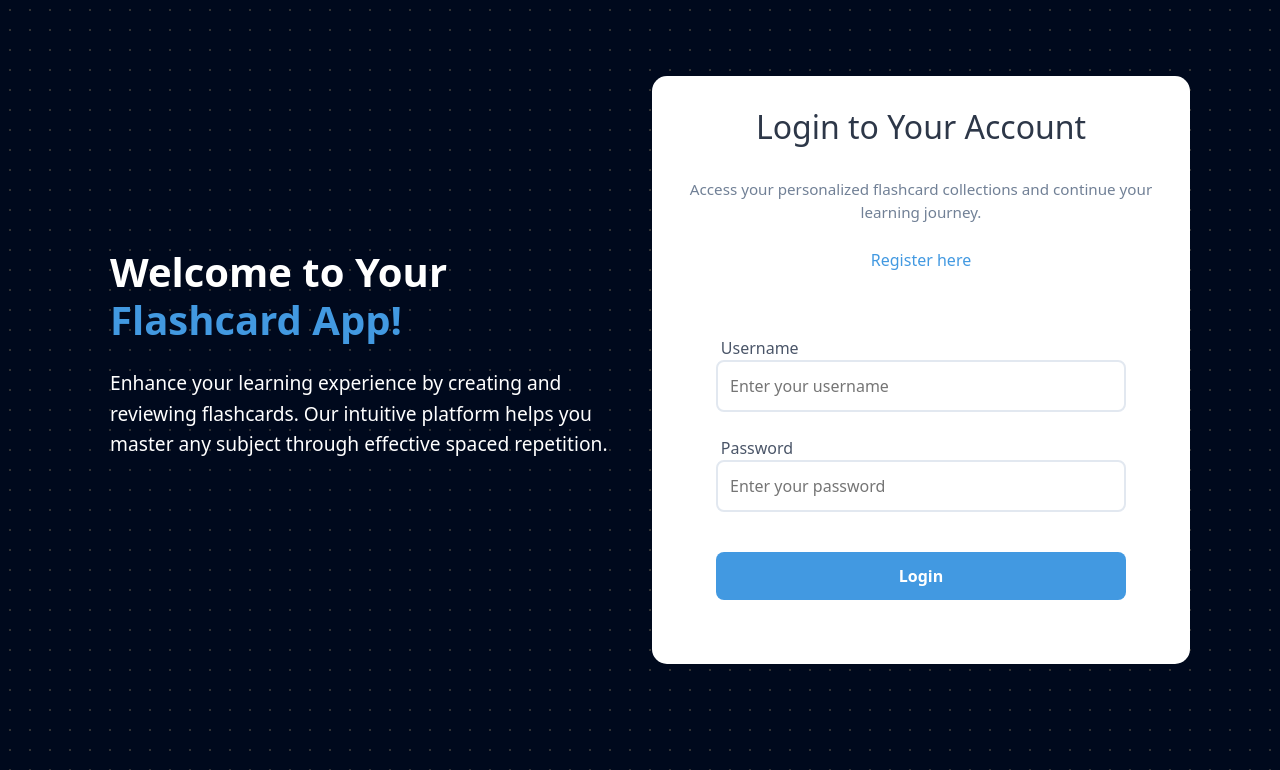
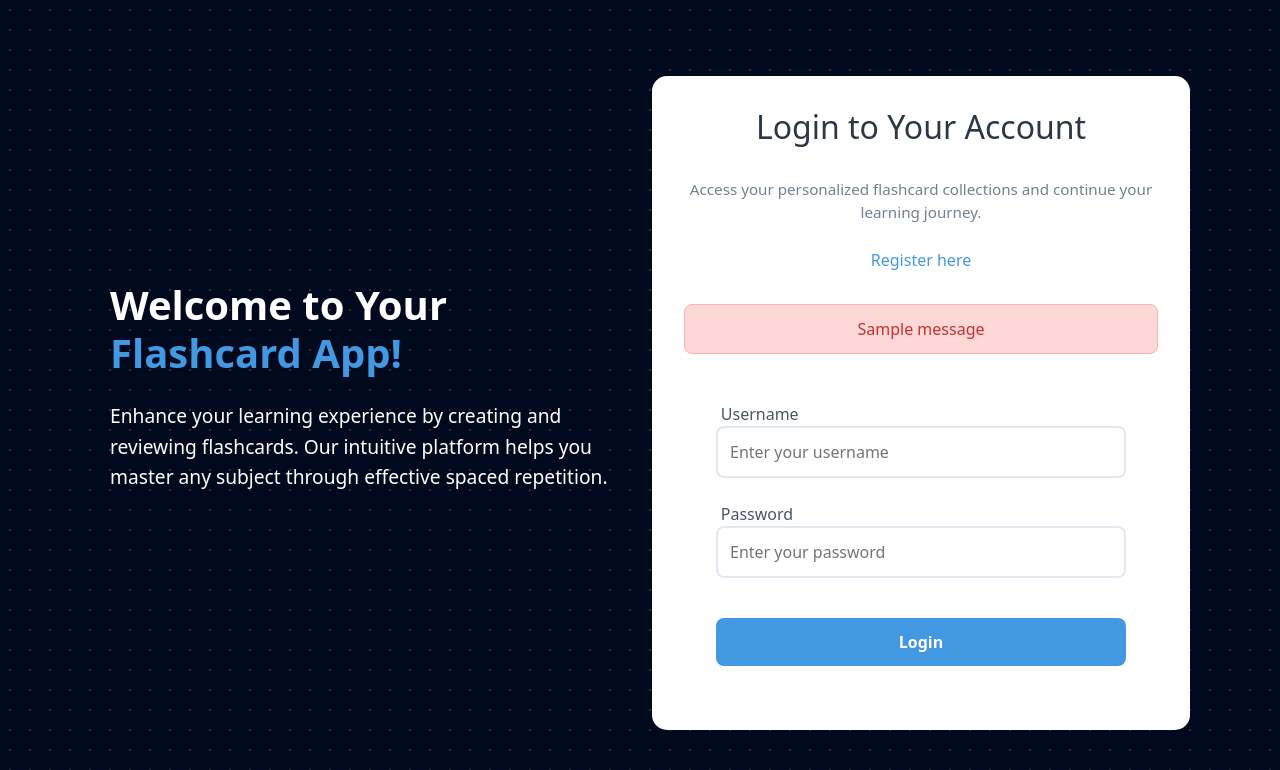
Before and after one commit to nberdi/Flashcard-App, a Flask app: a page that uses templates/welcome_page.html in a window 1280 px wide. Shown: the top 770 px of the page. Run offline with Flask 3, Linux system fonts and the light colour scheme; tables that the repository leaves empty hold one stand-in row (values such as "Sample post"); one stand-in notice (Sample message) is shown.

Commit message:
added flash message container and styled it

```diff
--- a/static/css/style.css
+++ b/static/css/style.css
@@ -205,14 +205,19 @@ nav {
     margin-bottom: 2rem;
     line-height: 1.6;   /* space between words */
 }
-
+.alert {
+    padding: 0.75rem 1.25rem;
+    border-radius: 8px;
+    background-color: #fed7d7;
+    color: #c53030;
+    border: 1px solid #feb2b2;
+}
 .authentication_container {
     background: white;
     border-radius: 15px;
     padding: 2rem;
     margin: 3.5rem auto;
 }
-
 .form_header {
     text-align: center;
     margin-bottom: 2rem;
@@ -224,7 +229,6 @@ nav {
     margin-bottom: 1.5rem;
     text-align: center;
 }
-
 .register_link_container {
     text-align: center;
     margin-bottom: 2rem;
@@ -236,13 +240,11 @@ nav {
 .register_link:hover {
     text-decoration: underline;
 }
-
 .authentication_form {
     background: white;
     padding: 2rem;
     border-radius: 10px;
 }
-
 .form_container {
     margin-bottom: 1.5rem;
     text-align: left;
@@ -257,7 +259,6 @@ nav {
     padding: 0.75rem;
     width: 100%;
 }
-
 .submit_btn {
     background-color: #4299e1;
     color: white;
@@ -268,19 +269,16 @@ nav {
     width: 100%;
     margin-top: 1rem;
 }
-
 .submit_btn:hover {
     background-color: #3182ce;
     transform: translateY(-1px);
 }
-
 .login_link {
     text-align: center;
     color: #4299e1;
     text-decoration: none;
     font-weight: 500;
 }
-
 .login_link:hover {
     text-decoration: underline;
 }
--- a/templates/welcome_page.html
+++ b/templates/welcome_page.html
@@ -18,6 +18,13 @@
                     <div class="register_link_container">
                         <a href="{{ url_for('register') }}" class="register_link">Register here</a>
                     </div>
+                    {% with messages = get_flashed_messages() %}
+                        {% if messages %}
+                            {% for message in messages %}
+                                <div class="alert">{{ message }}</div>
+                            {% endfor %}
+                        {% endif %}
+                    {% endwith %}
                     <form method="POST" class="authentication_form">
                         <div class="form_container">
                             <label for="username" class="form_label">Username</label>
```
Also changed, not shown: templates/register.html (+7 -0 lines).
